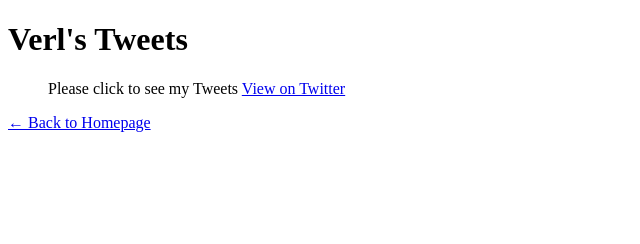
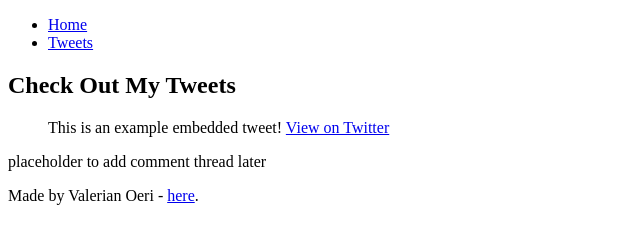
Before and after one commit to Verl777/My_First_Portfolio, a plain HTML site: page html_basic/tweets.html in a window 1280 px wide. Shown: the whole page, without its empty margins (0-640 px from the left). Drawn offline with Linux system fonts and the light colour scheme.

Commit message:
Update html files

```diff
--- a/html_basic/tweets.html
+++ b/html_basic/tweets.html
@@ -6,14 +6,30 @@
     <title>My Tweets</title>
 </head>
 <body>
-    <h1>Verl's Tweets</h1>
+    <header>
+        <ul>
+            <li><a href="index.html">Home</a></li>
+            <li><a href="tweets.html">Tweets</a></li>
+        </ul>
+    </header>
 
-    <!-- Embedded Tweet -->
-    <blockquote class="twitter-tweet">
-        <p lang="en" dir="ltr">Please click to see my Tweets <a href="https://twitter.com/TwitterDev/status/1354143047324299264">View on Twitter</a></p>
-    </blockquote>
-    <script async src="https://platform.twitter.com/widgets.js" charset="utf-8"></script>
+    <main>
+        <article>
+            <h1>Check Out My Tweets</h1>
+            <!-- Embedded Tweet -->
+            <blockquote class="twitter-tweet">
+                <p lang="en" dir="ltr">This is an example embedded tweet! <a href="https://twitter.com/TwitterDev/status/1354143047324299264">View on Twitter</a></p>
+            </blockquote>
+            <script async src="https://platform.twitter.com/widgets.js" charset="utf-8"></script>
+        </article>
 
-    <p><a href="index.html">← Back to Homepage</a></p>
+        <aside>
+            <p>placeholder to add comment thread later</p>
+        </aside>
+    </main>
+
+    <footer>
+        <p>Made by Valerian Oeri - <a href="https://github.com/Verl777" target="_blank">here</a>.</p>
+    </footer>
 </body>
 </html>
```
Also changed, not shown: html_basic/index.html (+19 -1 lines).
